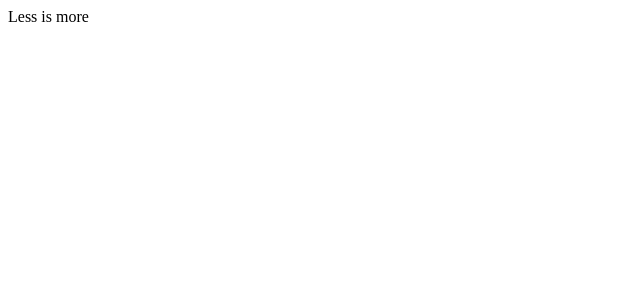
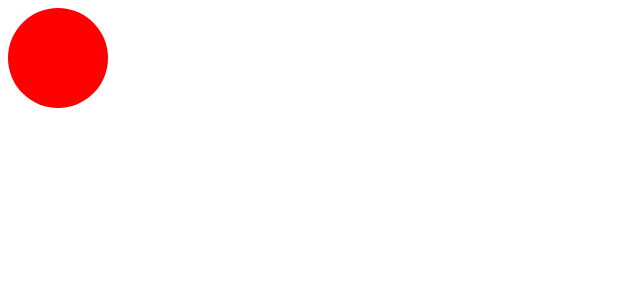
Before and after one commit to AnthonyAstige/blinkinlight, a React (Create React App) app: page / in a window 1280 px wide. Shown: the top 300 px of the page, without its empty margins (0-640 px from the left). Built offline with nearby package versions, Linux system fonts and the light colour scheme.

Commit message:
Light component functional from the website

```diff
--- a/src/App.js
+++ b/src/App.js
@@ -1,8 +1,9 @@
 import React, { Component } from 'react'
+import Lamp from './components/Lamp.js'
 
 class App extends Component {
 	render() {
-		return <div>Less is more</div>
+		return <Lamp color="red" lit="true" />
 	}
 }
 
--- /dev/null
+++ b/src/components/Lamp.js
@@ -0,0 +1,14 @@
+import React from 'react'
+
+const Lamp = props => {
+	const style = {
+		width: '100px',
+		height: '100px',
+		backgroundColor: props.color,
+		opacity: props.lit ? 1 : 0.1,
+		borderRadius: '50px'
+	}
+	return <div style={style} />
+}
+
+export default Lamp
```
